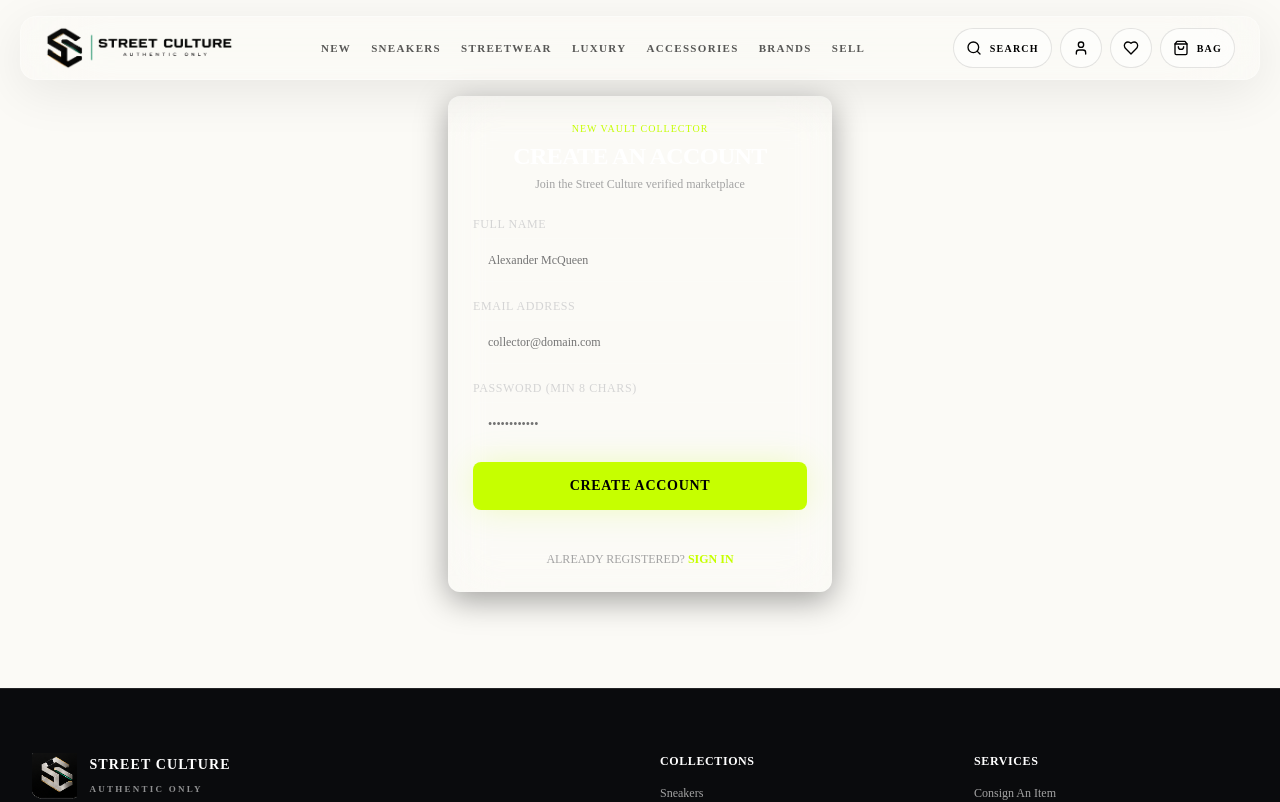
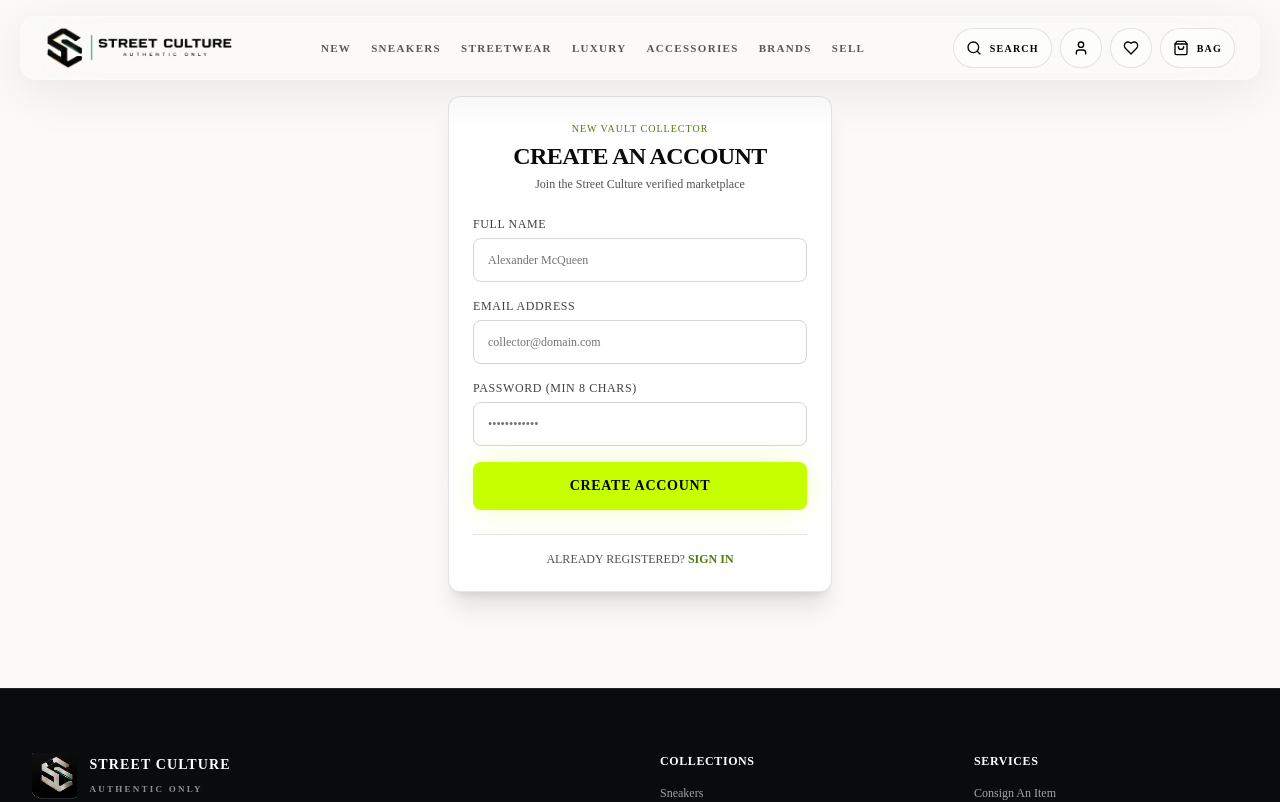
Before and after one commit to root64bit/Street-culture-majam, a Next.js app: page /auth/sign-up in a window 1280 px wide. Shown: the top 802 px of the page. Built offline with nearby package versions, Linux system fonts and the light colour scheme.

Commit message:
Fix auth form contrast on light background

```diff
--- a/src/app/auth/forgot-password/page.tsx
+++ b/src/app/auth/forgot-password/page.tsx
@@ -49,35 +49,37 @@
   return (
     <div className="py-16 sm:py-24">
       <Container className="max-w-md">
-        <GlassPanel intensity="heavy" className="border-white/10 shadow-glass">
+        <GlassPanel intensity="heavy" className="border-black/10 bg-white shadow-xl">
           <div className="mb-6 text-center">
-            <span className="text-[10px] font-mono tracking-widest text-acid uppercase block mb-1">
+            <span className="text-[10px] font-mono tracking-widest text-lime-700 uppercase block mb-1">
               CREDENTIAL RECOVERY
             </span>
-            <h1 className="text-2xl font-black uppercase tracking-tight text-white">
+            <h1 className="text-2xl font-black uppercase tracking-tight text-neutral-950">
               RESET PASSWORD
             </h1>
-            <p className="mt-1 text-xs font-mono text-neutral-400">
+            <p className="mt-1 text-xs font-mono text-neutral-600">
               Enter your email address to receive recovery instructions
             </p>
           </div>
 
           {error && (
-            <div className="mb-4 rounded-lg border border-red-500/40 bg-red-500/10 p-3 text-xs font-mono text-red-300">
+            <div role="alert" className="mb-4 rounded-lg border border-red-200 bg-red-50 p-3 text-xs font-mono text-red-700">
               {error}
             </div>
           )}
 
           {message && (
-            <div className="mb-4 rounded-lg border border-acid/40 bg-acid/10 p-3 text-xs font-mono text-acid">
+            <div role="status" className="mb-4 rounded-lg border border-lime-300 bg-lime-50 p-3 text-xs font-mono text-lime-800">
               {message}
             </div>
           )}
 
           <form onSubmit={handleSubmit} className="space-y-4">
             <Input
+              tone="light"
               label="Email Address"
               type="email"
+              autoComplete="username"
               placeholder="collector@domain.com"
               value={email}
               onChange={(e) => setEmail(e.target.value)}
@@ -89,9 +91,9 @@
             </Button>
           </form>
 
-          <div className="mt-6 border-t border-white/5 pt-4 text-center text-xs font-mono text-neutral-400">
+          <div className="mt-6 border-t border-black/10 pt-4 text-center text-xs font-mono text-neutral-600">
             REMEMBERED PASSWORD?{' '}
-            <Link href="/auth/sign-in" className="text-acid font-semibold hover:underline">
+            <Link href="/auth/sign-in" className="text-lime-700 font-semibold hover:underline">
               BACK TO SIGN IN
             </Link>
           </div>
--- a/src/app/auth/reset-password/page.tsx
+++ b/src/app/auth/reset-password/page.tsx
@@ -54,35 +54,37 @@
   return (
     <div className="py-16 sm:py-24">
       <Container className="max-w-md">
-        <GlassPanel intensity="heavy" className="border-white/10 shadow-glass">
+        <GlassPanel intensity="heavy" className="border-black/10 bg-white shadow-xl">
           <div className="mb-6 text-center">
-            <span className="text-[10px] font-mono tracking-widest text-acid uppercase block mb-1">
+            <span className="text-[10px] font-mono tracking-widest text-lime-700 uppercase block mb-1">
               SECURITY KEY UPDATE
             </span>
-            <h1 className="text-2xl font-black uppercase tracking-tight text-white">
+            <h1 className="text-2xl font-black uppercase tracking-tight text-neutral-950">
               NEW PASSWORD
             </h1>
-            <p className="mt-1 text-xs font-mono text-neutral-400">
+            <p className="mt-1 text-xs font-mono text-neutral-600">
               Enter your updated vault password below
             </p>
           </div>
 
           {error && (
-            <div className="mb-4 rounded-lg border border-red-500/40 bg-red-500/10 p-3 text-xs font-mono text-red-300">
+            <div role="alert" className="mb-4 rounded-lg border border-red-200 bg-red-50 p-3 text-xs font-mono text-red-700">
               {error}
             </div>
           )}
 
           {message && (
-            <div className="mb-4 rounded-lg border border-acid/40 bg-acid/10 p-3 text-xs font-mono text-acid">
+            <div role="status" className="mb-4 rounded-lg border border-lime-300 bg-lime-50 p-3 text-xs font-mono text-lime-800">
               {message}
             </div>
           )}
 
           <form onSubmit={handleSubmit} className="space-y-4">
             <Input
+              tone="light"
               label="New Password"
               type="password"
+              autoComplete="new-password"
               placeholder="••••••••••••"
               value={password}
               onChange={(e) => setPassword(e.target.value)}
@@ -90,8 +92,10 @@
             />
 
             <Input
+              tone="light"
               label="Confirm New Password"
               type="password"
+              autoComplete="new-password"
               placeholder="••••••••••••"
               value={confirmPassword}
               onChange={(e) => setConfirmPassword(e.target.value)}
--- a/src/app/auth/sign-up/page.tsx
+++ b/src/app/auth/sign-up/page.tsx
@@ -61,35 +61,37 @@
   return (
     <div className="py-16 sm:py-24">
       <Container className="max-w-md">
-        <GlassPanel intensity="heavy" className="border-white/10 shadow-glass">
+        <GlassPanel intensity="heavy" className="border-black/10 bg-white shadow-xl">
           <div className="mb-6 text-center">
-            <span className="text-[10px] font-mono tracking-widest text-acid uppercase block mb-1">
+            <span className="text-[10px] font-mono tracking-widest text-lime-700 uppercase block mb-1">
               NEW VAULT COLLECTOR
             </span>
-            <h1 className="text-2xl font-black uppercase tracking-tight text-white">
+            <h1 className="text-2xl font-black uppercase tracking-tight text-neutral-950">
               CREATE AN ACCOUNT
             </h1>
-            <p className="mt-1 text-xs font-mono text-neutral-400">
+            <p className="mt-1 text-xs font-mono text-neutral-600">
               Join the Street Culture verified marketplace
             </p>
           </div>
 
           {error && (
-            <div className="mb-4 rounded-lg border border-red-500/40 bg-red-500/10 p-3 text-xs font-mono text-red-300">
+            <div role="alert" className="mb-4 rounded-lg border border-red-200 bg-red-50 p-3 text-xs font-mono text-red-700">
               {error}
             </div>
           )}
 
           {success && (
-            <div className="mb-4 rounded-lg border border-acid/40 bg-acid/10 p-3 text-xs font-mono text-acid">
+            <div role="status" className="mb-4 rounded-lg border border-lime-300 bg-lime-50 p-3 text-xs font-mono text-lime-800">
               {success}
             </div>
           )}
 
           <form onSubmit={handleSubmit} className="space-y-4">
             <Input
+              tone="light"
               label="Full Name"
               type="text"
+              autoComplete="name"
               placeholder="Alexander McQueen"
               value={fullName}
               onChange={(e) => setFullName(e.target.value)}
@@ -97,8 +99,10 @@
             />
 
             <Input
+              tone="light"
               label="Email Address"
               type="email"
+              autoComplete="username"
               placeholder="collector@domain.com"
               value={email}
               onChange={(e) => setEmail(e.target.value)}
@@ -106,8 +110,10 @@
             />
 
             <Input
+              tone="light"
               label="Password (min 8 chars)"
               type="password"
+              autoComplete="new-password"
               placeholder="••••••••••••"
               value={password}
               onChange={(e) => setPassword(e.target.value)}
@@ -119,9 +125,9 @@
             </Button>
           </form>
 
-          <div className="mt-6 border-t border-white/5 pt-4 text-center text-xs font-mono text-neutral-400">
+          <div className="mt-6 border-t border-black/10 pt-4 text-center text-xs font-mono text-neutral-600">
             ALREADY REGISTERED?{' '}
-            <Link href="/auth/sign-in" className="text-acid font-semibold hover:underline">
+            <Link href="/auth/sign-in" className="text-lime-700 font-semibold hover:underline">
               SIGN IN
             </Link>
           </div>
--- a/src/components/ui/Input.tsx
+++ b/src/components/ui/Input.tsx
@@ -4,16 +4,20 @@
 export interface InputProps extends React.InputHTMLAttributes<HTMLInputElement> {
   label?: string;
   error?: string;
+  tone?: 'dark' | 'light';
 }
 
 export const Input = React.forwardRef<HTMLInputElement, InputProps>(
-  ({ className, label, error, id, type = 'text', ...props }, ref) => {
+  ({ className, label, error, tone = 'dark', id, type = 'text', ...props }, ref) => {
     const inputId = id || (label ? label.toLowerCase().replace(/\s+/g, '-') : undefined);
 
     return (
       <div className="w-full space-y-1.5">
         {label && (
-          <label htmlFor={inputId} className="block text-xs font-mono font-medium tracking-wider text-neutral-300 uppercase">
+          <label htmlFor={inputId} className={cn(
+            'block text-xs font-mono font-medium tracking-wider uppercase',
+            tone === 'light' ? 'text-neutral-700' : 'text-neutral-300'
+          )}>
             {label}
           </label>
         )}
@@ -22,13 +26,18 @@
           ref={ref}
           type={type}
           className={cn(
-            'flex h-11 w-full rounded-lg border border-white/10 bg-white/[0.03] px-3.5 py-2 text-xs font-mono text-white placeholder:text-neutral-500 focus:border-acid/60 focus:bg-white/[0.06] focus:outline-none focus:ring-1 focus:ring-acid/60 transition-all duration-200 disabled:cursor-not-allowed disabled:opacity-50',
-            error && 'border-red-500/60 focus:border-red-500 focus:ring-red-500',
+            'flex h-11 w-full rounded-lg border px-3.5 py-2 text-xs font-mono transition-all duration-200 focus:outline-none focus:ring-1 disabled:cursor-not-allowed disabled:opacity-50',
+            tone === 'light'
+              ? 'border-neutral-300 bg-white text-neutral-950 placeholder:text-neutral-500 focus:border-neutral-800 focus:bg-white focus:ring-acid/50'
+              : 'border-white/10 bg-white/[0.03] text-white placeholder:text-neutral-500 focus:border-acid/60 focus:bg-white/[0.06] focus:ring-acid/60',
+            error && (tone === 'light'
+              ? 'border-red-500 focus:border-red-600 focus:ring-red-200'
+              : 'border-red-500/60 focus:border-red-500 focus:ring-red-500'),
             className
           )}
           {...props}
         />
-        {error && <p className="text-[11px] font-mono text-red-400">{error}</p>}
+        {error && <p className={cn('text-[11px] font-mono', tone === 'light' ? 'text-red-700' : 'text-red-400')}>{error}</p>}
       </div>
     );
   }
```
Also changed, not shown: src/app/auth/sign-in/page.tsx (+12 -8 lines).
